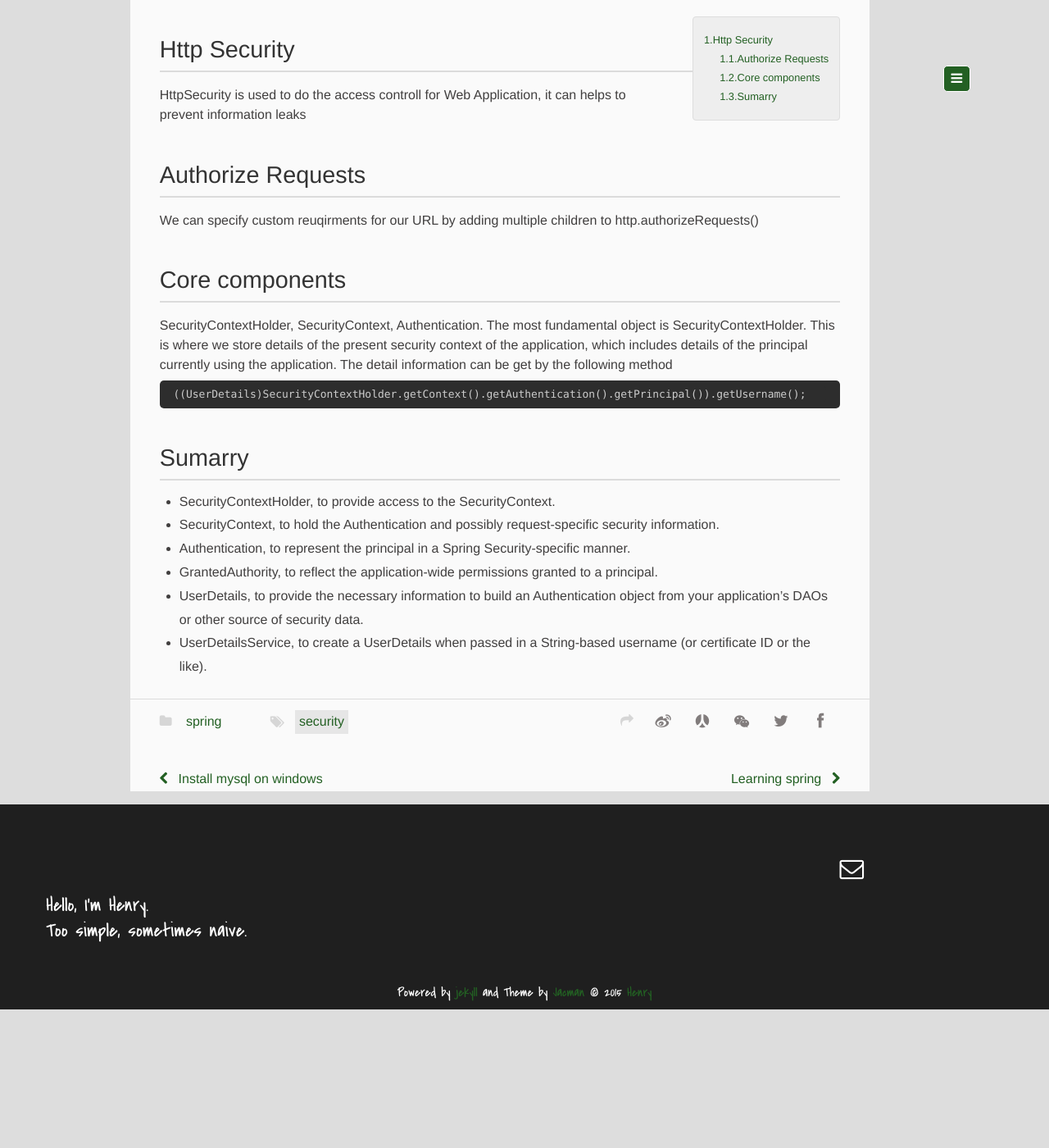
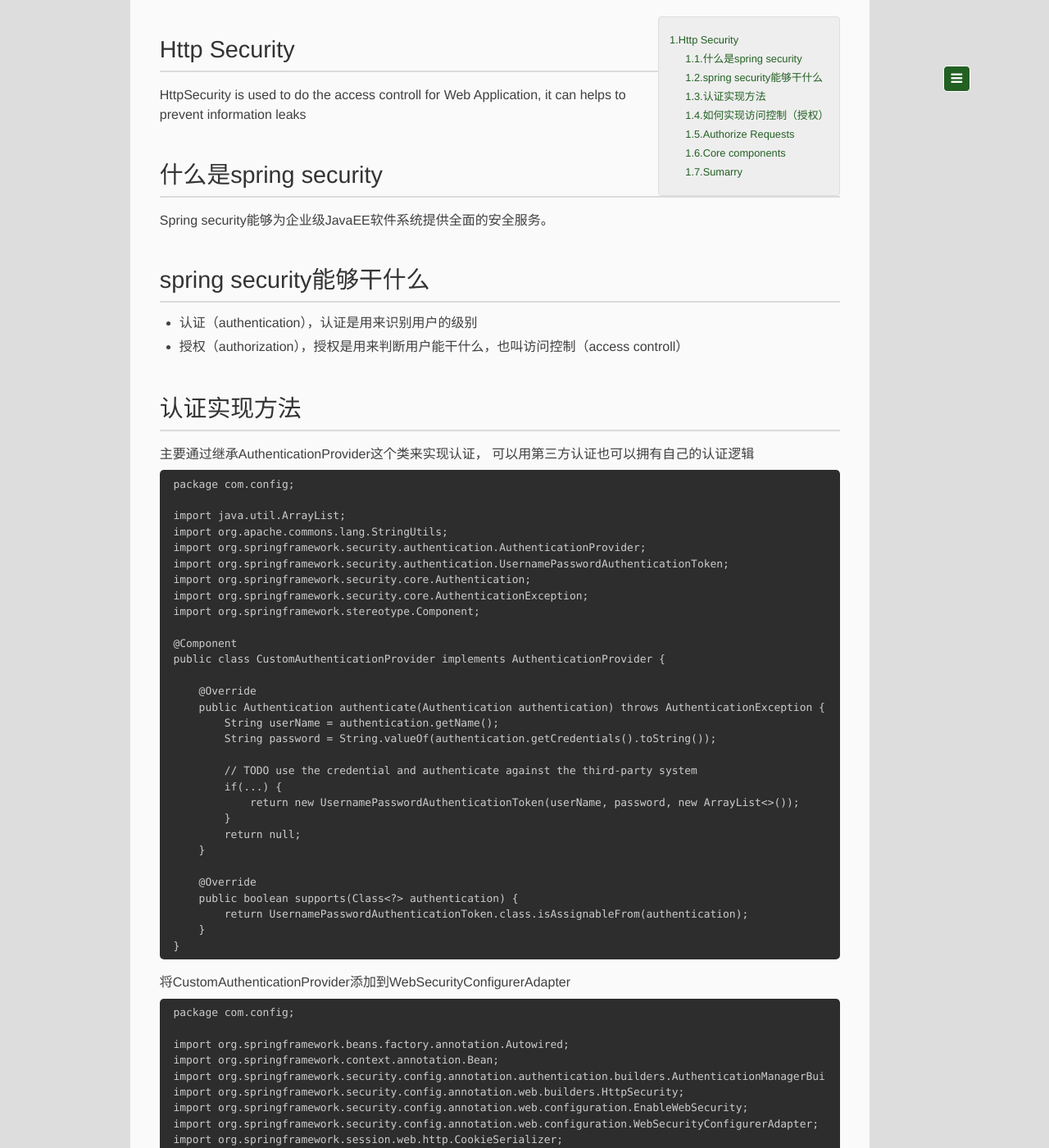
Before and after one commit to codergh/codergh.github.io, a Jekyll site: the page built from _posts/2016-10-05-spring-security.md, in a window 1280 px wide and 1400 px high, scrolled down 367 px. Shown: the whole window at 82% size. Built offline with Jekyll 4.4.1, drawn with Linux system fonts in a browser that asks for light colours; before the commit the page ends 1598 px from its top, so only the background shows below that; some of the changed text lies outside the part shown.

Commit message:
update spring security

```diff
--- a/_posts/2016-10-05-spring-security.md
+++ b/_posts/2016-10-05-spring-security.md
@@ -10,6 +10,112 @@
 HttpSecurity is used to do the access controll for Web Application, it can helps to prevent information leaks
 
 <!--more-->
+## 什么是spring security
+Spring security能够为企业级JavaEE软件系统提供全面的安全服务。
+
+## spring security能够干什么
+
+ * 认证（authentication），认证是用来识别用户的级别
+ * 授权（authorization），授权是用来判断用户能干什么，也叫访问控制（access controll）
+
+## 认证实现方法
+主要通过继承AuthenticationProvider这个类来实现认证， 可以用第三方认证也可以拥有自己的认证逻辑
+
+    package com.config;
+
+    import java.util.ArrayList;
+    import org.apache.commons.lang.StringUtils;
+    import org.springframework.security.authentication.AuthenticationProvider;
+    import org.springframework.security.authentication.UsernamePasswordAuthenticationToken;
+    import org.springframework.security.core.Authentication;
+    import org.springframework.security.core.AuthenticationException;
+    import org.springframework.stereotype.Component;
+
+    @Component
+    public class CustomAuthenticationProvider implements AuthenticationProvider {
+
+        @Override
+        public Authentication authenticate(Authentication authentication) throws AuthenticationException {
+            String userName = authentication.getName();
+            String password = String.valueOf(authentication.getCredentials().toString());
+
+            // TODO use the credential and authenticate against the third-party system
+            if(...) {
+                return new UsernamePasswordAuthenticationToken(userName, password, new ArrayList<>());
+            }
+            return null;
+        }
+
+        @Override
+        public boolean supports(Class<?> authentication) {
+            return UsernamePasswordAuthenticationToken.class.isAssignableFrom(authentication);
+        }
+    }
+
+将CustomAuthenticationProvider添加到WebSecurityConfigurerAdapter
+
+    package com.config;
+
+    import org.springframework.beans.factory.annotation.Autowired;
+    import org.springframework.context.annotation.Bean;
+    import org.springframework.security.config.annotation.authentication.builders.AuthenticationManagerBuilder;
+    import org.springframework.security.config.annotation.web.builders.HttpSecurity;
+    import org.springframework.security.config.annotation.web.configuration.EnableWebSecurity;
+    import org.springframework.security.config.annotation.web.configuration.WebSecurityConfigurerAdapter;
+    import org.springframework.session.web.http.CookieSerializer;
+    import org.springframework.session.web.http.DefaultCookieSerializer;
+
+    @EnableWebSecurity
+    public class SecurityConfiguration extends WebSecurityConfigurerAdapter {
+
+        @Autowired
+        private CustomAuthenticationProvider customAuthenticationProvider;
+
+        @Override
+        protected void configure(HttpSecurity http) throws Exception {
+        }
+
+        @Override
+        protected void configure(AuthenticationManagerBuilder auth) throws Exception {
+            auth.authenticationProvider(customAuthenticationProvider);
+        }
+    }
+
+## 如何实现访问控制（授权）
+通过继承WebSecurityConfigurerAdapter来实现自定义的访问控制规则
+
+    package com.config;
+
+    import org.springframework.beans.factory.annotation.Autowired;
+    import org.springframework.context.annotation.Bean;
+    import org.springframework.security.config.annotation.authentication.builders.AuthenticationManagerBuilder;
+    import org.springframework.security.config.annotation.web.builders.HttpSecurity;
+    import org.springframework.security.config.annotation.web.configuration.EnableWebSecurity;
+    import org.springframework.security.config.annotation.web.configuration.WebSecurityConfigurerAdapter;
+    import org.springframework.session.web.http.CookieSerializer;
+    import org.springframework.session.web.http.DefaultCookieSerializer;
+
+    @EnableWebSecurity
+    public class SecurityConfiguration extends WebSecurityConfigurerAdapter {
+
+        @Override
+        protected void configure(HttpSecurity http) throws Exception {
+            // configure access-control
+            http.authorizeRequests()
+                    // add matcher to permit all
+                    .antMatchers("/css/**.css",
+                            "/js/**.js").permitAll()
+                    .anyRequest().authenticated()
+                .and().formLogin()
+                    .loginProcessingUrl("/login")
+                    .loginPage("/login")
+                    .defaultSuccessUrl("/success")
+                    .failureUrl("/login?loginFailure")
+                .and().sessionManagement()
+                    .maximumSessions(1);
+        }
+    }
+
 
 ## Authorize Requests
 We can specify custom reuqirments for our URL by adding multiple children to http.authorizeRequests()
```
